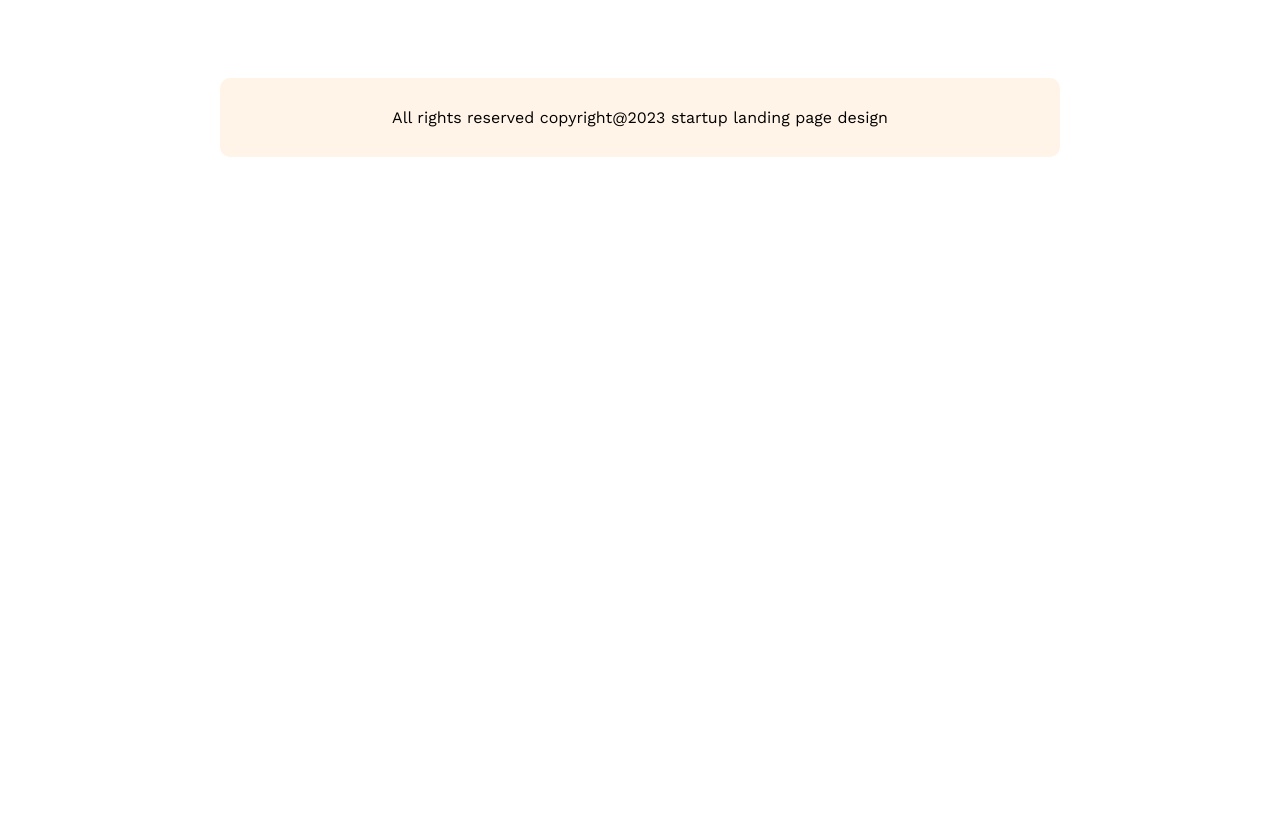
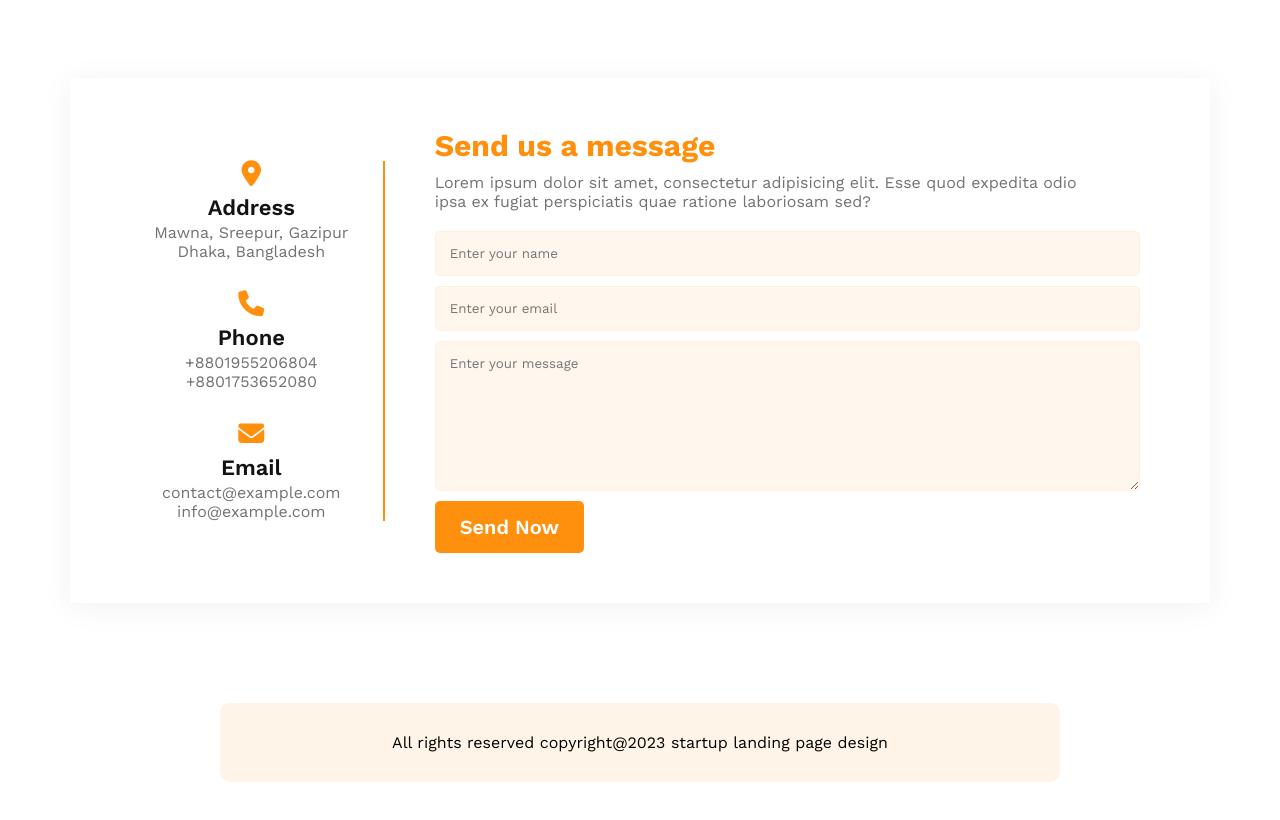
Before and after one commit to faridalam61/g3-architects, a plain HTML site: page index.html in a window 1280 px wide. Shown: the part 3574-4394 px from the top of the page. Before the commit the page ends 3831 px from the top, so only its background shows below. Drawn offline with nearby package versions, Linux system fonts and the light colour scheme.

Commit message:
Contact us section added

```diff
--- a/index.html
+++ b/index.html
@@ -6,6 +6,8 @@
     <meta name="viewport" content="width=device-width, initial-scale=1.0">
     <title>G3 Architects</title>
     <link rel="stylesheet" href="./styles/style.css">
+    <!-- Fontawesome icons  -->
+    <script src="https://kit.fontawesome.com/4bd52b36fa.js" crossorigin="anonymous"></script>
 </head>
 <body>
    <header>
@@ -133,7 +135,41 @@
             <img src="./images/sponsors/telerama.png" alt="">
         </div>
     </section>
+    <section class="contact-container">
+        <div class="contact-us">
+            <div class="left">
+                <div class="address">
+                    <i class="fa-solid fa-location-dot"></i>
+                    <h2 class="left-title">Address</h2>
+                    <p class="left-text">Mawna, Sreepur, Gazipur</p>
+                    <p class="left-text">Dhaka, Bangladesh</p>
+                </div>
+                <div class="phone">
+                    <i class="fa-solid fa-phone"></i>
+                    <h2 class="left-title">Phone</h2>
+                    <p class="left-text">+8801955206804</p>
+                    <p class="left-text">+8801753652080</p>
+                </div>
+                <div class="email">
+                    <i class="fa-solid fa-envelope"></i>
+                    <h2 class="left-title">Email</h2>
+                    <p class="left-text">contact@example.com</p>
+                    <p class="left-text">info@example.com</p>
+                </div>
+            </div>
+            <div class="right">
+                <h2 class="right-title">Send us a message</h2>
+                <p class="right-text">Lorem ipsum dolor sit amet, consectetur adipisicing elit. Esse quod expedita odio ipsa ex fugiat perspiciatis quae ratione laboriosam sed?</p>
+                <form action="">
+                    <input type="text" placeholder="Enter your name">
+                    <input type="email" placeholder="Enter your email">
+                    <textarea cols="30" rows="8" placeholder="Enter your message"></textarea>
+                    <input type="submit" value="Send Now" class="btn-primary">
+                </form>
+            </div>
+        </div>
 
+    </section>
     <section class="footer">
         <div class="footer-container">
             <p class="footer-text">All rights reserved copyright@2023 startup landing page design</p>
--- a/styles/style.css
+++ b/styles/style.css
@@ -310,6 +310,67 @@ nav{
     overflow: visible;
 }
 
+/* Contact us section  */
+.contact-container{
+    padding: 50px;
+    box-shadow: 0px 4px 30px rgba(0, 0, 0, 0.06);
+    margin-bottom: 100px;
+}
+.contact-us{
+    display: flex;
+    justify-content: space-between;
+    align-items: center;
+    gap: 50px;
+}
+.left{
+    width: 28%;
+    border-right:2px solid #FF900E;
+    text-align: center;
+}
+.right{
+    width: 72%;
+    padding-right: 50px;
+}
+
+input[type='text'], input[type='email'], textarea{
+    display: block;
+    width: 100%;
+    padding:14px;
+    background: #ff8f0e13;
+    border: 1px solid #ff8f0e13;
+    margin:10px 0;
+    border-radius: 5px;
+}
+
+.fa-location-dot, .fa-phone, .fa-envelope{
+    font-size: 26px;
+    color:#FF900E;
+}
+
+.phone{
+    margin:30px 0;
+}
+.left-title{
+    font-size: 22px;
+    font-weight: 600;
+    color:#131313;
+    margin:8px 0 3px;
+}
+
+.left-text, .right-text{
+    font-size: 16px;
+    font-weight: 400;
+    color:#727272;
+}
+.right-title{
+    color: #FF900E;
+    font-size: 30px;
+    font-weight: 700;
+}
+.right-text{
+    margin:10px 0 20px;
+}
+
 /* Responsive design  */
 @media only screen and (max-width:576px){
     main, .container{width: 100%;}
@@ -436,4 +497,30 @@ nav{
         padding: 10px 15px 15px;
     }
 
+    /* Contact us section  */
+.contact-container{
+    padding: 15px;
+    margin: 0 20px 80px;
 }
+.contact-us{
+    flex-direction: column;
+    gap: 30px;
+}
+.left{
+    width: 100%;
+    border-right: 0;
+    border-bottom:2px solid #FF900E;
+    padding-bottom: 40px;
+}
+.right{
+    width: 100%;
+    padding-right: 0px;
+}
+
+input[type='text'], input[type='email'], textarea{
+    width: 90%;
+    padding:14px;
+}
+
+
+}
```
